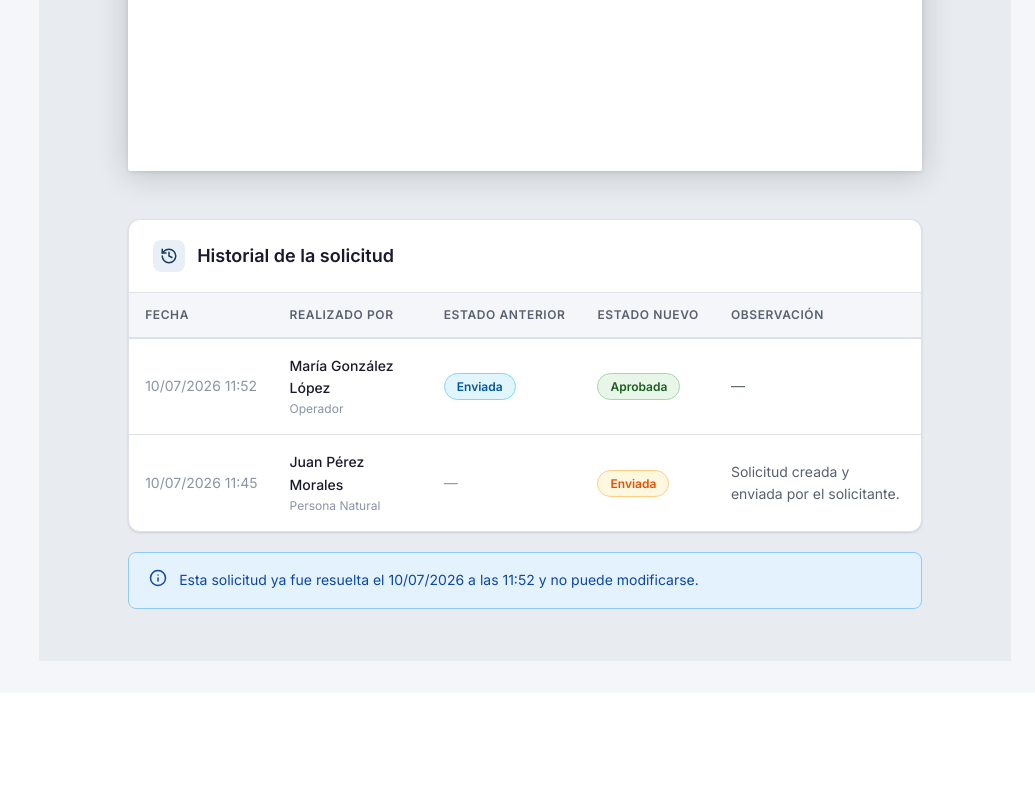
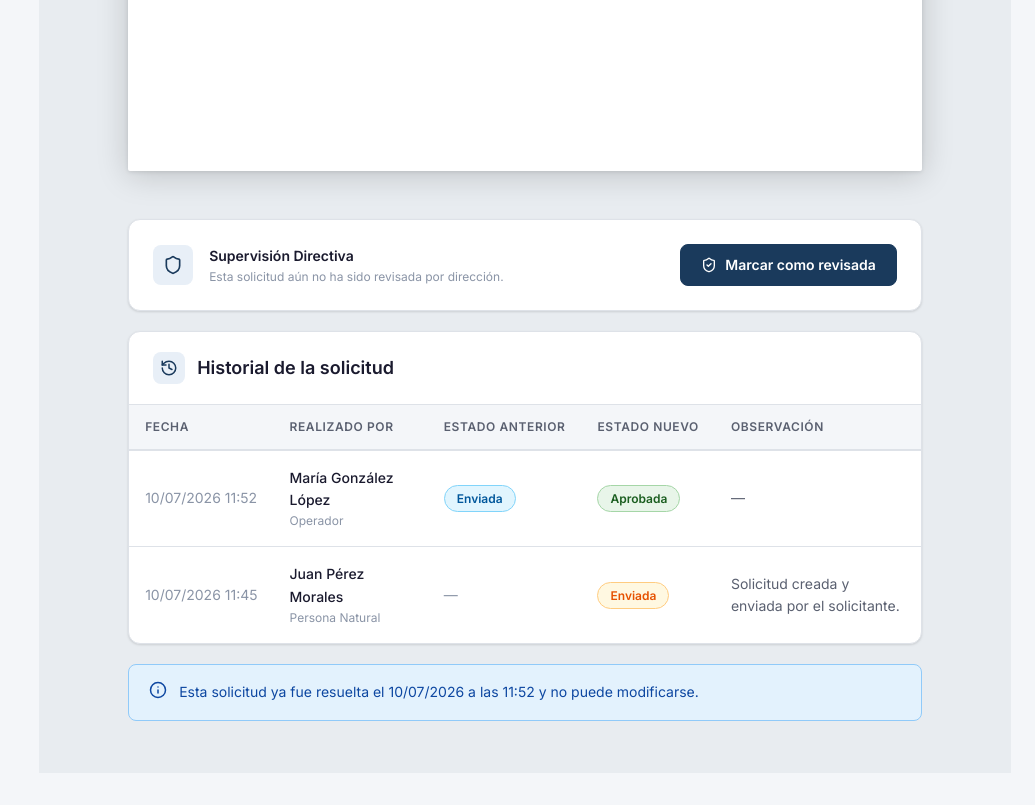
Before and after one commit to yerald0108/UPTCER, a Django app: page /solicitudes/11/ in a window 1280 px wide. Shown: the part 1134-1939 px from the top of the page, without its empty margins (245-1280 px from the left). Before the commit the page ends 1795 px from the top, so only its background shows below. Run offline with Django 5.2, Linux system fonts and the light colour scheme; a user stored in the database is signed in; data comes from the database, SQL or seed files in the repository; both versions use the stored data as it was after the commit.

Commit message:
directivocorregido

```diff
--- a/templates/solicitudes/detalle.html
+++ b/templates/solicitudes/detalle.html
@@ -261,6 +261,48 @@
 
   {% if puede_gestionar or puede_evaluar %}
   <div style="width:210mm;margin-top:var(--espacio-6);">
+
+    <!-- Panel de supervisión directiva -->
+    {% if user.es_directivo %}
+    <div class="tarjeta" style="margin-bottom:var(--espacio-5);">
+      <div class="tarjeta-cuerpo" style="display:flex;align-items:center;justify-content:space-between;gap:var(--espacio-4);">
+        <div style="display:flex;align-items:center;gap:var(--espacio-4);">
+          <div style="width:40px;height:40px;border-radius:var(--radio-md);
+            {% if solicitud.revisada_directivo %}background:#E8F5E9;color:#1B5E20;{% else %}background:var(--color-primario-light);color:var(--color-primario);{% endif %}
+            display:flex;align-items:center;justify-content:center;flex-shrink:0;">
+            <i data-lucide="{% if solicitud.revisada_directivo %}shield-check{% else %}shield{% endif %}" style="width:20px;height:20px;"></i>
+          </div>
+          <div>
+            <div style="font-size:var(--texto-sm);font-weight:var(--peso-semi);color:var(--color-texto-principal);">
+              Supervisión Directiva
+            </div>
+            {% if solicitud.revisada_directivo %}
+              <div style="font-size:var(--texto-xs);color:var(--color-texto-muted);">
+                Revisada por {{ solicitud.revisada_por.get_nombre_completo }}
+                el {{ solicitud.fecha_revision_directivo|date:"d/m/Y \a \l\a\s H:i" }}
+              </div>
+            {% else %}
+              <div style="font-size:var(--texto-xs);color:var(--color-texto-muted);">
+                Esta solicitud aún no ha sido revisada por dirección.
+              </div>
+            {% endif %}
+          </div>
+        </div>
+        <form method="post" action="{% url 'solicitudes:supervision' solicitud.pk %}" id="form-supervision">
+          {% csrf_token %}
+          <button type="button"
+            class="btn {% if solicitud.revisada_directivo %}btn-ghost{% else %}btn-primario{% endif %}"
+            id="btn-supervision"
+            onclick="confirmarSupervision()">
+            <i data-lucide="{% if solicitud.revisada_directivo %}shield-off{% else %}shield-check{% endif %}" style="width:16px;height:16px;"></i>
+            {% if solicitud.revisada_directivo %}Retirar supervisión{% else %}Marcar como revisada{% endif %}
+          </button>
+        </form>
+      </div>
+    </div>
+    {% endif %}
+
+    <!-- Historial de cambios -->
     <div class="tarjeta" style="margin-bottom:var(--espacio-5);">
       <div class="tarjeta-cabecera">
         <div style="display:flex;align-items:center;gap:var(--espacio-3);">
@@ -384,5 +426,41 @@
     })
     .catch(() => { mostrarToast({ tipo: 'error', mensaje: 'Ocurrió un error al guardar. Intente de nuevo.' }); btn.disabled = false; btn.style.opacity = ''; btn.innerHTML = textoOriginal; });
   }
+
+  // ─── Supervisión directiva ─────────────────────────────────────────────────
+  function confirmarSupervision() {
+    const revisada = {{ solicitud.revisada_directivo|yesno:"true,false" }};
+    confirmarAccion({
+      titulo:         revisada ? 'Retirar supervisión' : 'Marcar como revisada',
+      mensaje:        revisada
+        ? 'Se retirará la marca de supervisión directiva de esta solicitud.'
+        : 'Se marcará esta solicitud como revisada por la dirección.',
+      labelConfirmar: revisada ? 'Sí, retirar' : 'Sí, marcar como revisada',
+      tipo:           revisada ? 'warning' : 'info',
+      icono:          revisada ? 'shield-off' : 'shield-check',
+      onConfirmar: () => {
+        const form     = document.getElementById('form-supervision');
+        const formData = new FormData(form);
+        fetch(form.action, {
+          method:  'POST',
+          headers: { 'X-Requested-With': 'XMLHttpRequest' },
+          body:    formData,
+        })
+        .then(r => r.json())
+        .then(() => {
+          mostrarToast({
+            tipo:    'success',
+            mensaje: revisada
+              ? 'Supervisión retirada correctamente.'
+              : 'Solicitud marcada como revisada por dirección.',
+          });
+          setTimeout(() => location.reload(), 1000);
+        })
+        .catch(() => {
+          mostrarToast({ tipo: 'error', mensaje: 'Error al actualizar. Intente de nuevo.' });
+        });
+      }
+    });
+  }
 </script>
 {% endblock %}
```
Also changed, not shown: db.sqlite3.
